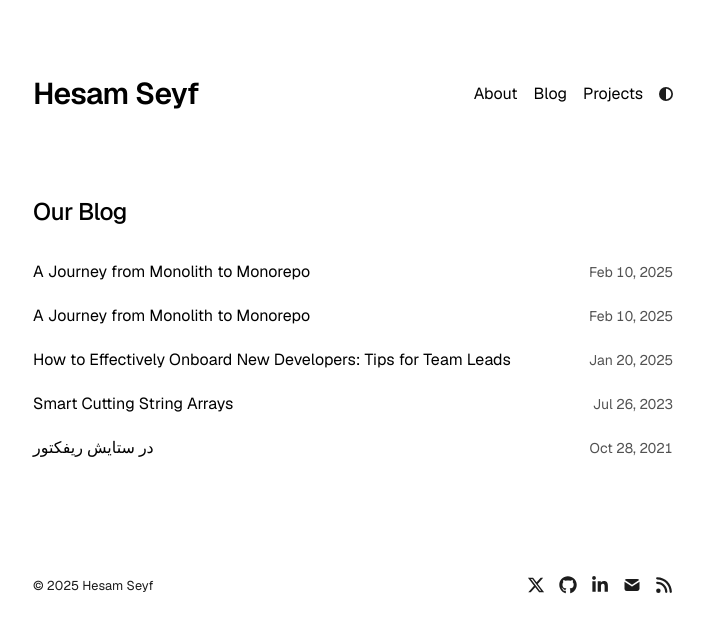
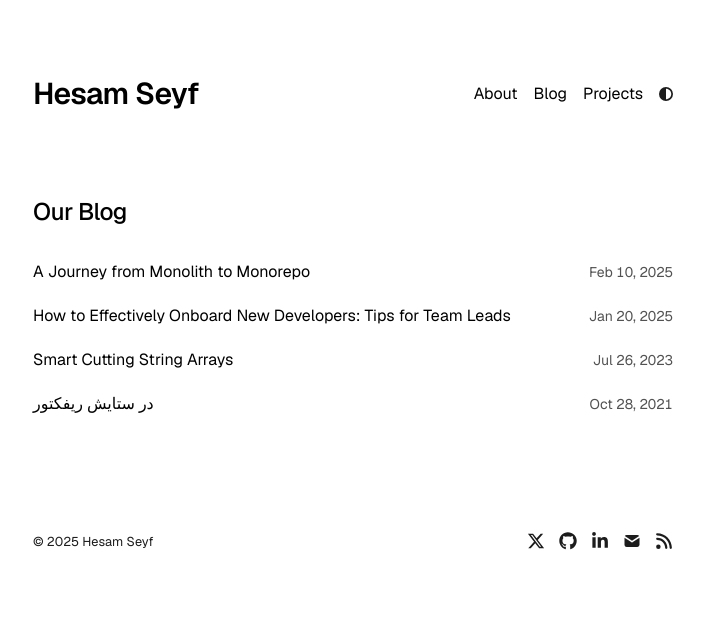
Before and after one commit to HesamSe/portfolio, a Next.js app: page /blog in a window 1280 px wide. Shown: the top 632 px of the page, without its empty margins (287-991 px from the left). Built offline with nearby package versions, Linux system fonts and the light colour scheme.

Commit message:
remove redundant blog data

```diff
--- a/app/blog/blog-data.ts
+++ b/app/blog/blog-data.ts
@@ -30,10 +30,4 @@ export default [
         publishedDate: new Date("2025-02-10T06:31:45.720Z"),
         source: 'https://medium.com/@hesam.seyf/a-journey-from-monolith-to-monorepo-a525e6d21ccd',
     },
-    {
-        title: "A Journey from Monolith to Monorepo",
-        summary: "How We Migrated to a Monorepo and Never Looked Back",
-        publishedDate: new Date("2025-02-10T06:31:45.720Z"),
-        source: 'https://medium.com/@hesam.seyf/a-journey-from-monolith-to-monorepo-a525e6d21ccd',
-    },
 ] satisfies Blog[];
```
